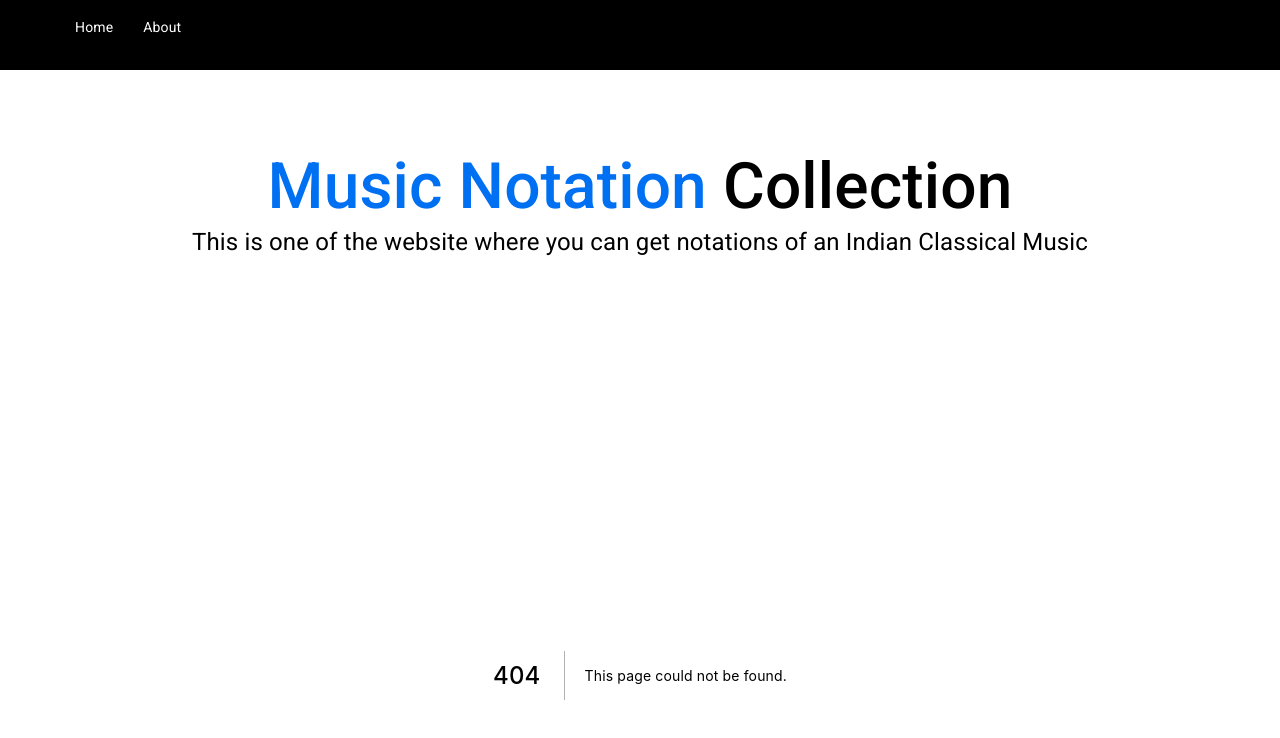
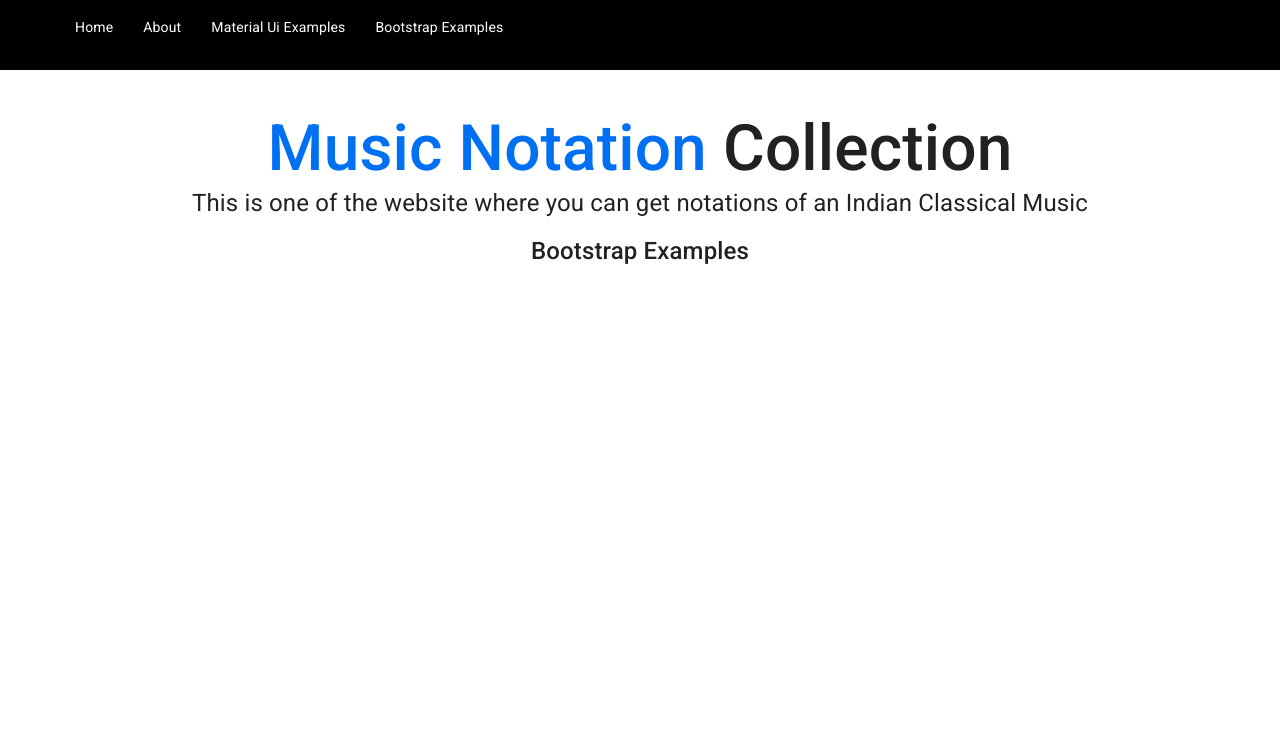
Before and after one commit to vkbiotech841/next-js-demo, a Next.js app: page /bootstrap_examples in a window 1280 px wide. Before the commit this address had no page. Shown: the top 738 px of the page. Built offline with nearby package versions, Linux system fonts and the light colour scheme.

Commit message:
minor changes

```diff
--- a/components/Nav.js
+++ b/components/Nav.js
@@ -13,6 +13,12 @@ const Nav = () => {
                 <li>
                     <Link href='/about'>About</Link>
                 </li>
+                <li>
+                    <Link href='/material_ui'>Material Ui Examples</Link>
+                </li>
+                <li>
+                    <Link href='/bootstrap_examples'>Bootstrap Examples</Link>
+                </li>
             </ul>
 
         </nav>
--- a/pages/api/articles/index.js
+++ b/pages/api/articles/index.js
@@ -1,4 +1,7 @@
 // call database api here
+
+// Any file inside the folder pages/api is mapped to /api/* and will be treated as an API endpoint instead of a page. They are server-side only bundles and won't increase your client-side bundle size.
+
 import { articles } from '../../../data';
 
 export default function handler(req, res) {
--- a/pages/article/[id]/index.js
+++ b/pages/article/[id]/index.js
@@ -41,7 +41,11 @@ const article = ({ article }) => {
                 </div>
 
                 <div className="mt-5 float-right">
-                    <Link href='/' >Go Back</Link>
+                    <Link href='/'>
+                        <a>
+                            Go Back
+                        </a>
+                    </Link>
                 </div>
             </div>
         </>
--- /dev/null
+++ b/pages/bootstrap_examples.js
@@ -0,0 +1,12 @@
+import React from 'react'
+
+const bootstrap_examples = () => {
+    return (
+        <div>
+            <h4>Bootstrap Examples</h4>
+
+        </div>
+    )
+}
+
+export default bootstrap_examples
--- a/styles/Layout.module.css
+++ b/styles/Layout.module.css
@@ -5,6 +5,7 @@
   flex-direction: column;
   justify-content: flex-start;
   align-items: center;
+  margin-top: -3%;
 }
 
 .main {
```
Also changed, not shown: pages/material_ui.js (added, +12 -0 lines), 1 other file (tests, documents, lock files or other folders).
